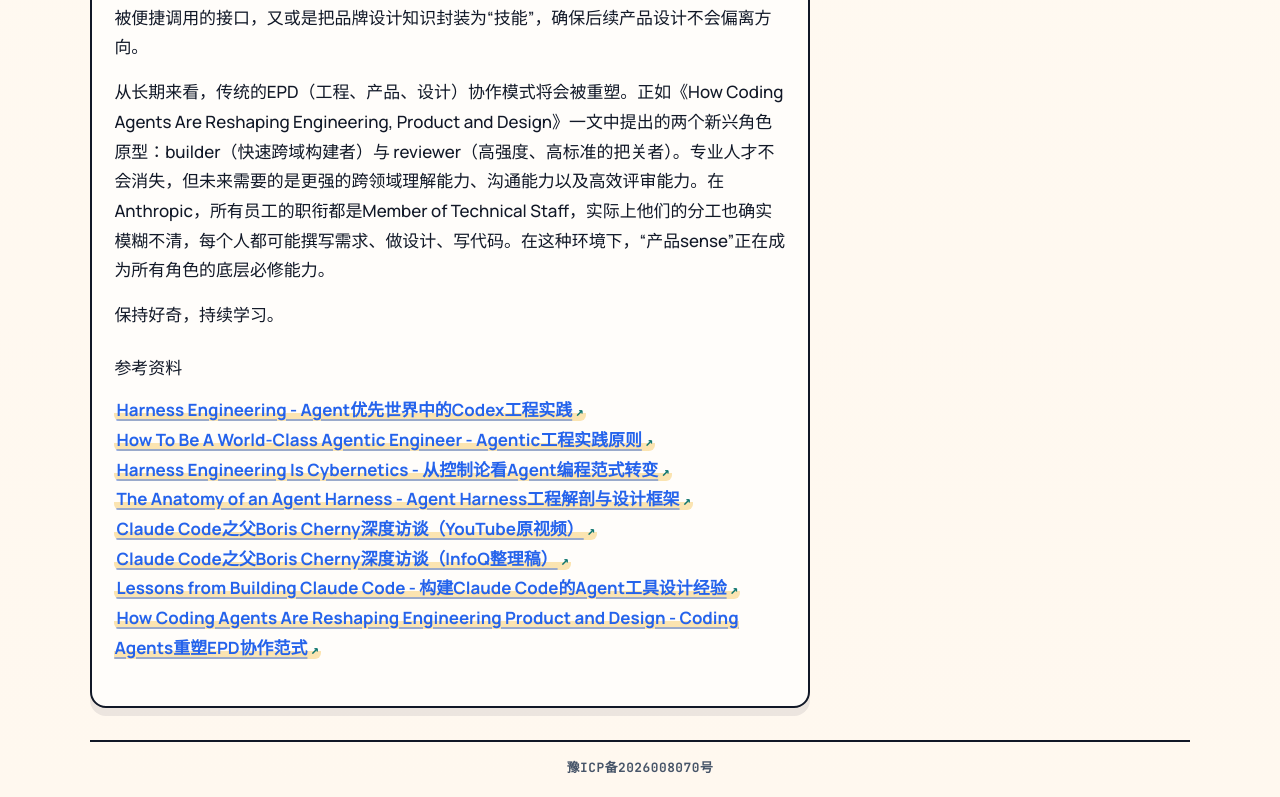
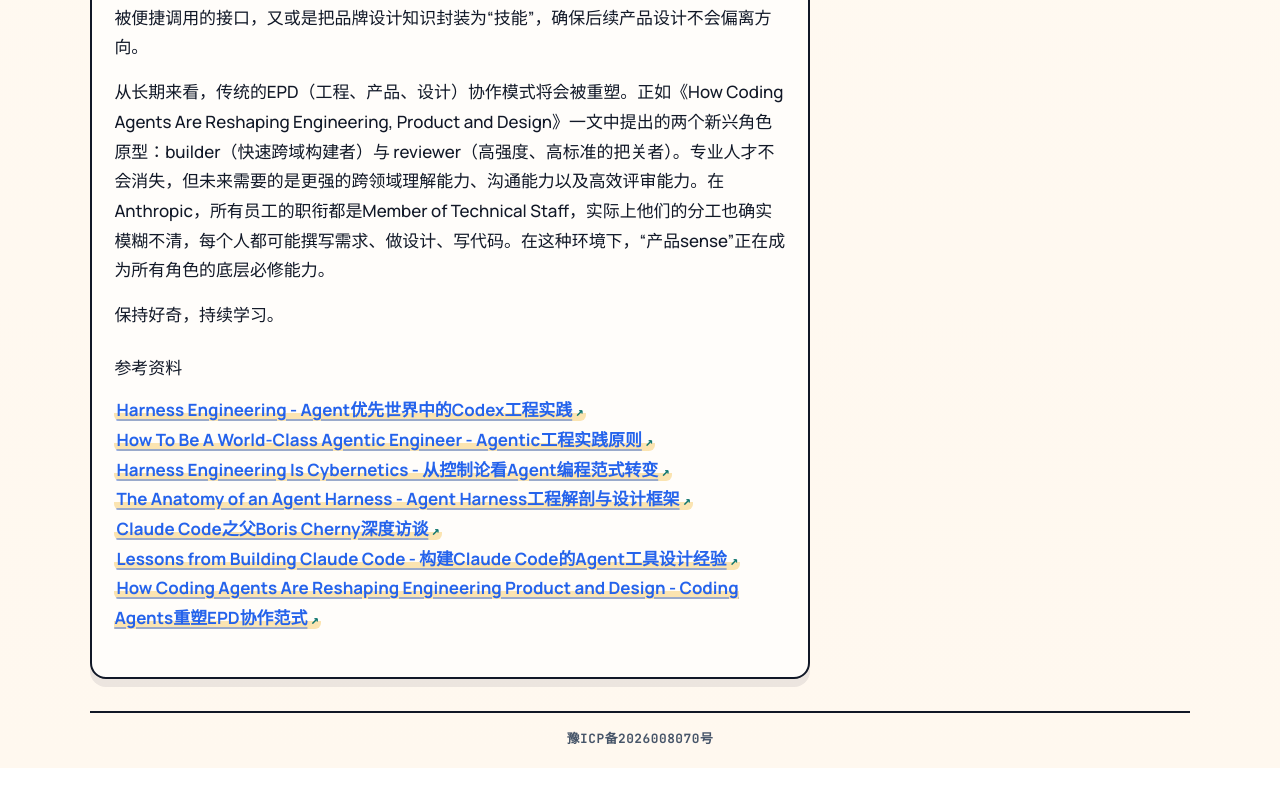
Before and after one commit to Vamdawn/binflare-blog, a React (Vite) app in the folder apps/web/: page /posts/ai-era-engineer-future in a window 1280 px wide. Shown: the part 4155-4952 px from the top of the page. After the commit the page ends 4923 px from the top, so only its background shows below. Built offline with nearby package versions, Linux system fonts and the light colour scheme.

Commit message:
docs(web): simplify boris interview reference link

```diff
--- a/apps/web/content/posts/ai-era-engineer-future.md
+++ b/apps/web/content/posts/ai-era-engineer-future.md
@@ -108,7 +108,6 @@
 - [How To Be A World-Class Agentic Engineer - Agentic工程实践原则](https://x.com/systematicls/status/2028814227004395561)
 - [Harness Engineering Is Cybernetics - 从控制论看Agent编程范式转变](https://x.com/odysseus0z/status/2030416758138634583)
 - [The Anatomy of an Agent Harness - Agent Harness工程解剖与设计框架](https://x.com/Vtrivedy10/status/2031408954517971368)
-- [Claude Code之父Boris Cherny深度访谈（YouTube原视频）](https://www.youtube.com/watch?v=julbw1JuAz0)
-- [Claude Code之父Boris Cherny深度访谈（InfoQ整理稿）](https://mp.weixin.qq.com/s/QupBxvNzKkacxqKsYWM_7w)
+- [Claude Code之父Boris Cherny深度访谈](https://mp.weixin.qq.com/s/QupBxvNzKkacxqKsYWM_7w)
 - [Lessons from Building Claude Code - 构建Claude Code的Agent工具设计经验](https://x.com/trq212/status/2027463795355095314)
 - [How Coding Agents Are Reshaping Engineering Product and Design - Coding Agents重塑EPD协作范式](https://x.com/hwchase17/status/2031051115169808685)
--- a/apps/web/src/generated/posts.generated.ts
+++ b/apps/web/src/generated/posts.generated.ts
@@ -118,8 +118,7 @@
       '- [How To Be A World-Class Agentic Engineer - Agentic工程实践原则](https://x.com/systematicls/status/2028814227004395561)\n' +
       '- [Harness Engineering Is Cybernetics - 从控制论看Agent编程范式转变](https://x.com/odysseus0z/status/2030416758138634583)\n' +
       '- [The Anatomy of an Agent Harness - Agent Harness工程解剖与设计框架](https://x.com/Vtrivedy10/status/2031408954517971368)\n' +
-      '- [Claude Code之父Boris Cherny深度访谈（YouTube原视频）](https://www.youtube.com/watch?v=julbw1JuAz0)\n' +
-      '- [Claude Code之父Boris Cherny深度访谈（InfoQ整理稿）](https://mp.weixin.qq.com/s/QupBxvNzKkacxqKsYWM_7w)\n' +
+      '- [Claude Code之父Boris Cherny深度访谈](https://mp.weixin.qq.com/s/QupBxvNzKkacxqKsYWM_7w)\n' +
       '- [Lessons from Building Claude Code - 构建Claude Code的Agent工具设计经验](https://x.com/trq212/status/2027463795355095314)\n' +
       '- [How Coding Agents Are Reshaping Engineering Product and Design - Coding Agents重塑EPD协作范式](https://x.com/hwchase17/status/2031051115169808685)',
   },
```
